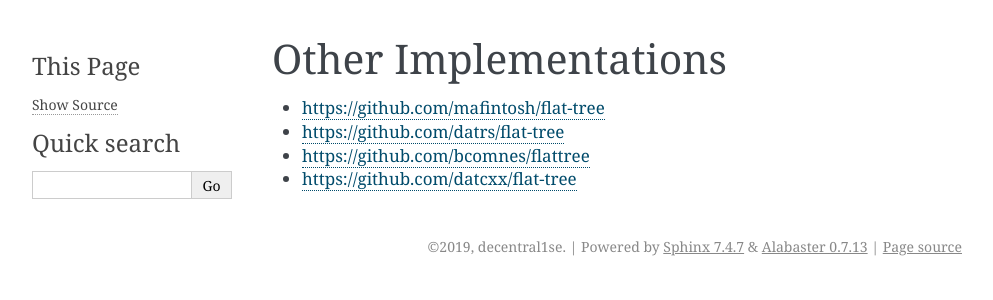
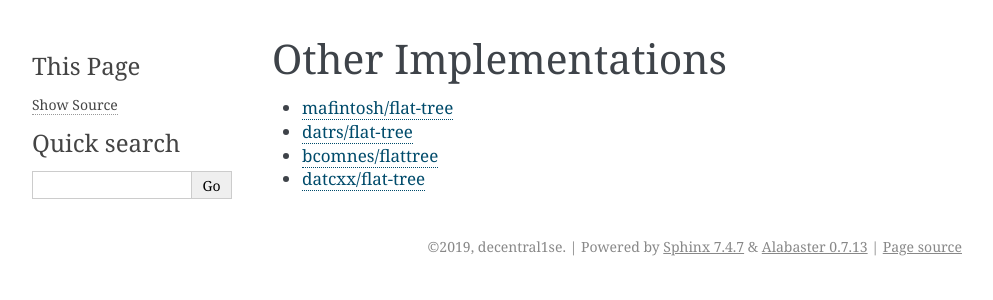
Before and after one commit to Hyperpy/flat-tree, a Sphinx documentation site: the page built from documentation/source/other-impls.rst, in a window 1280 px wide. Shown: the top 300 px of the page, without its empty margins (148-1141 px from the left). Built offline with Sphinx 7.4.7, drawn with Linux system fonts in a browser that asks for light colours; some of the changed lines change nothing that is shown.

Commit message:
Make those links

```diff
--- a/documentation/source/other-impls.rst
+++ b/documentation/source/other-impls.rst
@@ -3,7 +3,12 @@
 Other Implementations
 *********************
 
-* https://github.com/mafintosh/flat-tree
-* https://github.com/datrs/flat-tree
-* https://github.com/bcomnes/flattree
-* https://github.com/datcxx/flat-tree
+* `mafintosh/flat-tree`_
+* `datrs/flat-tree`_
+* `bcomnes/flattree`_
+* `datcxx/flat-tree`_
+
+.. _mafintosh/flat-tree: https://github.com/mafintosh/flat-tree
+.. _datrs/flat-tree: https://github.com/datrs/flat-tree
+.. _bcomnes/flattree: https://github.com/bcomnes/flattree
+.. _datcxx/flat-tree: https://github.com/datcxx/flat-tree
```
